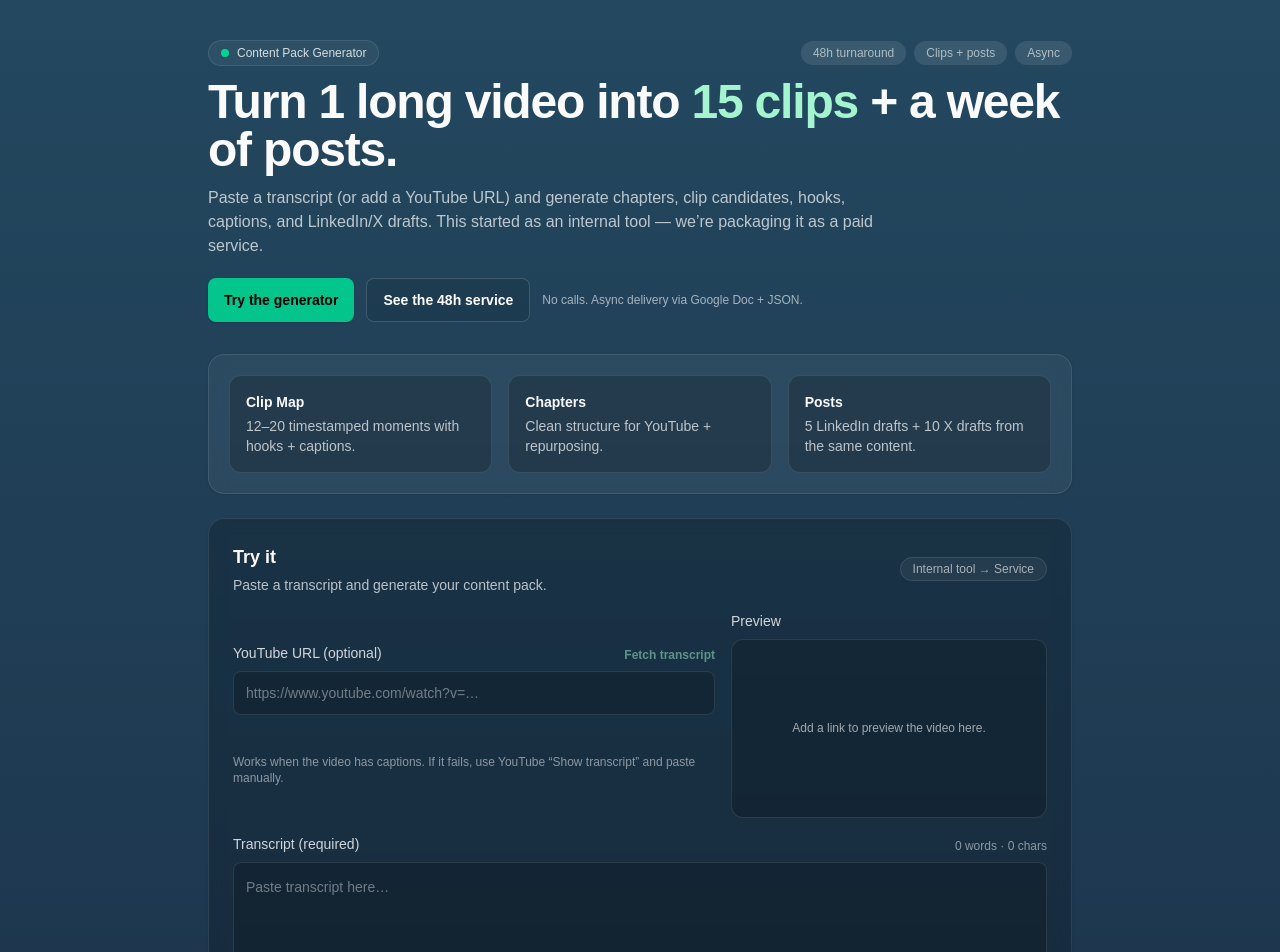
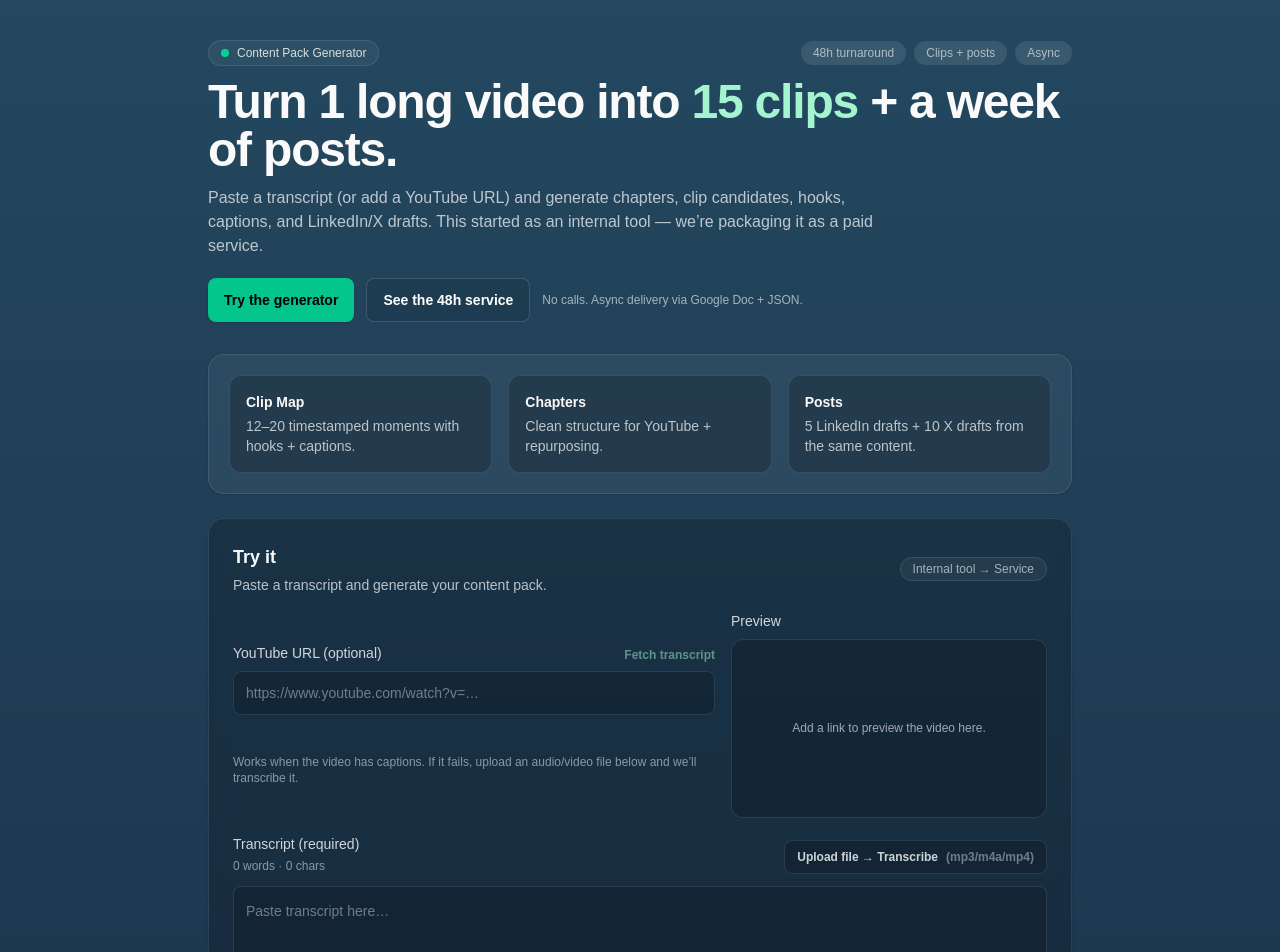
Before and after one commit to semosem/media-clipper, a Next.js app: page / in a window 1280 px wide. Shown: the top 952 px of the page. Built offline with nearby package versions, Linux system fonts and the light colour scheme.

Commit message:
video-clipper: add file upload transcription via OpenAI Whisper (fallback when YT captions missing)

```diff
--- /dev/null
+++ b/src/app/api/transcribe/route.ts
@@ -0,0 +1,76 @@
+import { NextResponse } from "next/server";
+import OpenAI from "openai";
+
+export const runtime = "nodejs";
+
+const openai = new OpenAI({ apiKey: process.env.OPENAI_API_KEY });
+
+export async function POST(req: Request) {
+  try {
+    if (!process.env.OPENAI_API_KEY) {
+      return NextResponse.json(
+        { error: "Missing OPENAI_API_KEY in environment." },
+        { status: 500 },
+      );
+    }
+
+    const form = await req.formData();
+    const file = form.get("file");
+    const lang = form.get("lang");
+
+    if (!(file instanceof File)) {
+      return NextResponse.json(
+        { error: "Missing file. Expected multipart/form-data with field 'file'." },
+        { status: 400 },
+      );
+    }
+
+    // Basic size guard (25MB default-ish; adjust as needed)
+    const maxBytes = 25 * 1024 * 1024;
+    if (file.size > maxBytes) {
+      return NextResponse.json(
+        {
+          error:
+            "File too large for direct transcription. Export audio (mp3/m4a) and keep it under ~25MB, or we can add chunking later.",
+        },
+        { status: 413 },
+      );
+    }
+
+    const model = process.env.OPENAI_TRANSCRIBE_MODEL || "whisper-1";
+
+    const tr = await openai.audio.transcriptions.create({
+      file,
+      model,
+      language: typeof lang === "string" && lang ? lang : undefined,
+      response_format: "verbose_json",
+    });
+
+    type Segment = { start?: number; text?: string };
+    type Verbose = { text?: string; segments?: Segment[] };
+    const v = tr as unknown as Verbose;
+
+    // verbose_json has: text, segments[{start,end,text}], etc.
+    const transcript =
+      Array.isArray(v.segments) && v.segments.length
+        ? v.segments
+            .map((s) => {
+              const start = typeof s.start === "number" ? s.start : 0;
+              const m = Math.floor(start / 60);
+              const sec = Math.floor(start % 60);
+              const ts = `${String(m).padStart(2, "0")}:${String(sec).padStart(2, "0")}`;
+              const text = String(s.text || "").replace(/\s+/g, " ").trim();
+              return `${ts} ${text}`;
+            })
+            .join("\n")
+        : String(v.text || "");
+
+    return NextResponse.json({ transcript, meta: { model, bytes: file.size } });
+  } catch (err: unknown) {
+    const msg =
+      err && typeof err === "object" && "message" in err && typeof (err as { message?: unknown }).message === "string"
+        ? String((err as { message?: unknown }).message)
+        : "Failed to transcribe.";
+    return NextResponse.json({ error: msg }, { status: 400 });
+  }
+}
--- a/src/app/page.tsx
+++ b/src/app/page.tsx
@@ -37,6 +37,7 @@ export default function Home() {
   const [transcript, setTranscript] = useState("");
   const [loading, setLoading] = useState(false);
   const [fetching, setFetching] = useState(false);
+  const [transcribing, setTranscribing] = useState(false);
   const [error, setError] = useState<string | null>(null);
   const [data, setData] = useState<Pack | null>(null);
 
@@ -69,6 +70,31 @@ export default function Home() {
       setError(msg);
     } finally {
       setFetching(false);
+    }
+  }
+
+  async function onTranscribeFile(file: File) {
+    setTranscribing(true);
+    setError(null);
+    try {
+      const form = new FormData();
+      form.append("file", file);
+
+      const res = await fetch("/api/transcribe", {
+        method: "POST",
+        body: form,
+      });
+      const json = await res.json();
+      if (!res.ok) throw new Error(json?.error || "Transcription failed");
+      setTranscript(json.transcript);
+    } catch (e: unknown) {
+      const msg =
+        e && typeof e === "object" && "message" in e && typeof (e as { message?: unknown }).message === "string"
+          ? String((e as { message?: unknown }).message)
+          : "Transcription failed";
+      setError(msg);
+    } finally {
+      setTranscribing(false);
     }
   }
 
@@ -199,7 +225,7 @@ export default function Home() {
                     onChange={(e) => setUrl(e.target.value)}
                   />
                   <p className="text-xs text-white/50">
-                    Works when the video has captions. If it fails, use YouTube “Show transcript” and paste manually.
+                    Works when the video has captions. If it fails, upload an audio/video file below and we’ll transcribe it.
                   </p>
                 </div>
 
@@ -229,20 +255,44 @@ export default function Home() {
                 </div>
               </div>
 
-              <label className="grid gap-2">
-                <div className="flex items-end justify-between gap-4">
-                  <span className="text-sm font-medium text-white/80">Transcript (required)</span>
-                  <span className="text-xs text-white/50">
-                    {transcriptStats.words.toLocaleString()} words · {transcriptStats.chars.toLocaleString()} chars
-                  </span>
+              <div className="grid gap-3">
+                <div className="flex flex-wrap items-end justify-between gap-3">
+                  <div>
+                    <div className="text-sm font-medium text-white/80">Transcript (required)</div>
+                    <div className="mt-1 text-xs text-white/50">
+                      {transcriptStats.words.toLocaleString()} words · {transcriptStats.chars.toLocaleString()} chars
+                    </div>
+                  </div>
+
+                  <label className="inline-flex items-center gap-2 rounded-lg border border-white/10 bg-black/20 px-3 py-2 text-xs font-semibold text-white/80 hover:bg-black/30">
+                    <input
+                      type="file"
+                      className="hidden"
+                      accept="audio/*,video/*"
+                      onChange={(e) => {
+                        const f = e.target.files?.[0];
+                        if (f) void onTranscribeFile(f);
+                        // allow selecting same file again
+                        e.currentTarget.value = "";
+                      }}
+                      disabled={transcribing}
+                    />
+                    <span>{transcribing ? "Transcribing…" : "Upload file → Transcribe"}</span>
+                    <span className="text-white/40">(mp3/m4a/mp4)</span>
+                  </label>
                 </div>
+
                 <textarea
                   className="min-h-[240px] resize-y rounded-lg border border-white/10 bg-black/20 p-3 text-sm leading-6 text-white placeholder:text-white/40 outline-none focus:ring-2 focus:ring-emerald-300/40"
                   placeholder="Paste transcript here…"
                   value={transcript}
                   onChange={(e) => setTranscript(e.target.value)}
                 />
-              </label>
+
+                <p className="text-xs text-white/50">
+                  Tip: exporting audio first (mp3/m4a) is faster/cheaper than uploading full video.
+                </p>
+              </div>
 
               <div className="flex flex-wrap items-center gap-3">
                 <button
```
